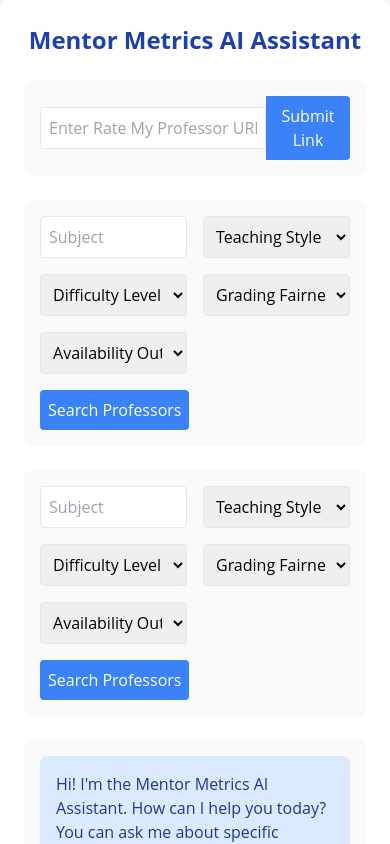
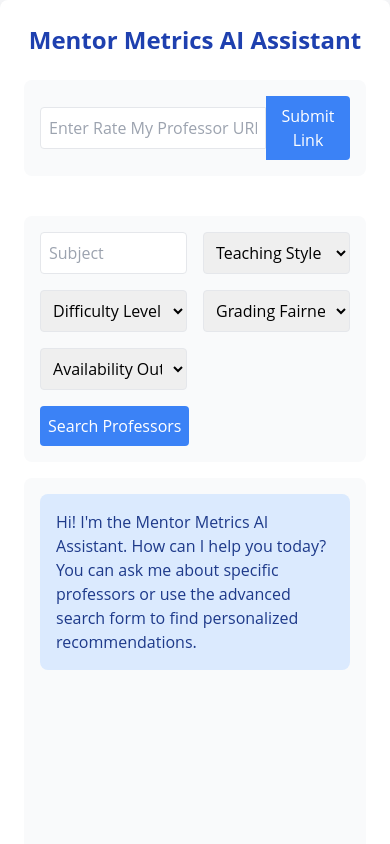
Before and after one commit to IntermediaDesigns/mentor-metrics, a Next.js app: page / in a window 390 px wide. Shown: the top 844 px of the page. Built offline with nearby package versions, Linux system fonts and the light colour scheme.

Commit message:
chore: Update page layout and forms
Refactor the page layout in the Home component to improve responsiveness and user experience. Update the forms to include a link submission form and an advanced search form for professors. Also, fix the CSS styling for the messages displayed in the chat section.

```diff
--- a/app/page.js
+++ b/app/page.js
@@ -213,12 +213,14 @@ export default function Home() {
 
     return (
     <div className="flex flex-col justify-center items-center min-h-screen bg-gray-100">
-      <div className="w-full max-w-3xl bg-white rounded-lg shadow-md p-6">
+      <div className="w-full max-w-screen-xl bg-white rounded-lg shadow-md p-6">
         <h1 className="text-2xl font-bold text-center mb-6 text-blue-800">Mentor Metrics AI Assistant</h1>
+        <div className="flex flex-col md:flex-row space-y-4 md:space-y-0 md:space-x-4">
+          <div className="flex flex-col space-y-4 w-full md:w-1/2 lg:w-1/3">
             <LinkSubmissionForm onSubmit={submitLink} />
             <AdvancedSearchForm onSearch={sendMessage} />
-        <AdvancedSearchForm onSearch={sendMessage} />
-        <div className="flex flex-col space-y-4 h-[600px] overflow-y-auto mb-4 p-4 bg-gray-50 rounded-lg">
+          </div>
+          <div className="flex flex-col space-y-4 w-full md:w-1/2 lg:w-2/3 h-[600px] overflow-y-auto mb-4 p-4 bg-gray-50 rounded-lg">
             {messages.map((msg, index) => (
               <div
                 key={index}
@@ -237,6 +239,7 @@ export default function Home() {
                 </div>
               </div>
             ))}
+          </div>
         </div>
         <div className="flex space-x-4">
           <input
@@ -260,5 +263,5 @@ export default function Home() {
         </div>
       </div>
     </div>
-  )
+  );
 }
```
Lines whose indentation alone changed are shown as unchanged.
